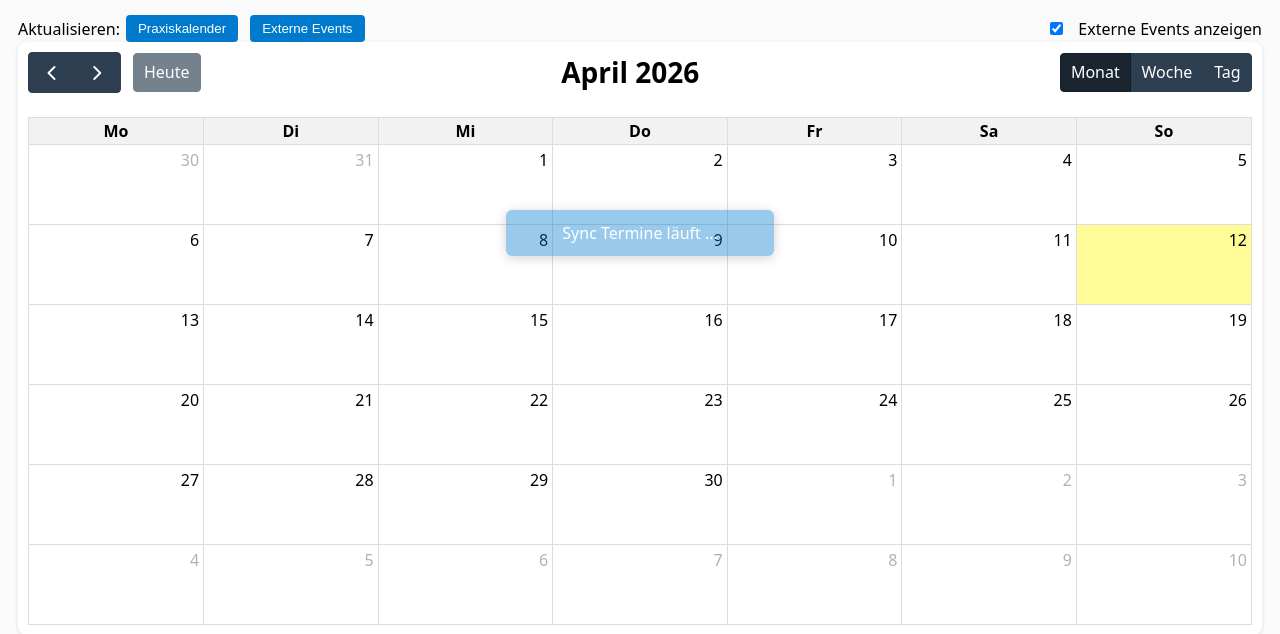
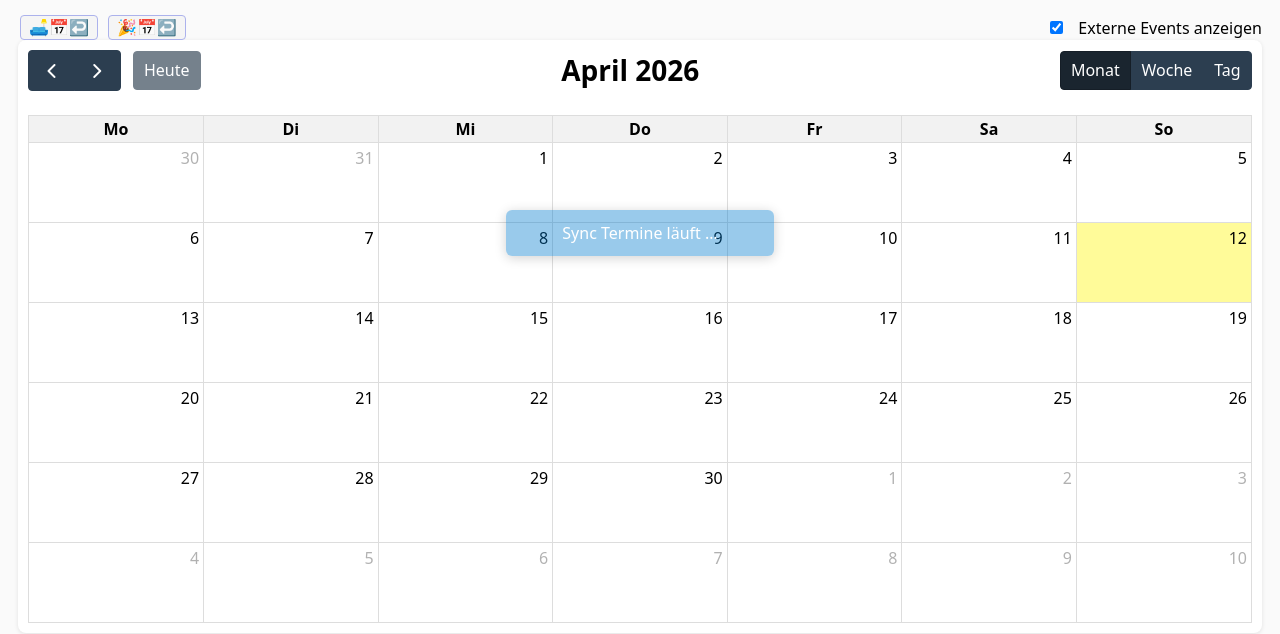
Before and after one commit to mmaukii/psyDB, a Python web app: template templates/kalender.html in a window 1280 px wide. Shown: the part 40-674 px from the top of the page. Run offline with Jinja, Linux system fonts and the light colour scheme; the template is opened without the code that fills it, so the values that code supplies are empty.

Commit message:
button anpassen für Kalenderaktualisierung

```diff
--- a/templates/dashboard.html
+++ b/templates/dashboard.html
@@ -4,7 +4,7 @@
     <div style="display: flex; justify-content: space-between; align-items: center; margin-bottom: 20px;">
         <div style="display: flex; align-items: center; gap: 16px;">
             <h1>Dashboard</h1>
-            <button id="praxiskalenderButton" style="padding: 6px 16px; font-size: 0.85em; background-color: #007bff; color: white; border: none; border-radius: 4px; cursor: pointer;">Praxiskalender aktualisieren</button>
+            <button id="praxiskalenderButton" class="table-btn" title="Praxiskalender synchronisieren">🛋️📅↩️</button>
         <script src="{{ url_for('static', filename='js/dashboard_kalender_button.js') }}"></script>
         </div>
         <!-- Logo rechts oben -->
--- a/templates/kalender.html
+++ b/templates/kalender.html
@@ -29,16 +29,14 @@
 </head>
 <body>
 
-    <div style="display:flex; justify-content:space-between; align-items:center; gap:12px;">
-        <label style="display:flex; align-items:center; gap:6px;">
-            <span>Aktualisieren:</span>
-            <button id="syncButton">Praxiskalender</button>
-            <button id="syncExterneButton">Externe Events</button>
-        </label>
+    <div class="button-row" style="display:flex; justify-content:space-between; align-items:center; gap:12px;">
+        <div style="display:flex; align-items:center; gap:6px;">
+            <button id="syncButton" class="table-btn" title="Praxiskalender synchronisieren">🛋️📅↩️</button>
+            <button id="syncExterneButton" class="table-btn" title="Externe Kalender synchronisieren">🎉📅↩️</button>
+        </div>
         <div style="display:flex; align-items:center; gap:12px;">
             <input type="checkbox" id="toggleExterne" checked>
             Externe Events anzeigen
-
         </div>
     </div>
     <div id="calendar"></div>
```
